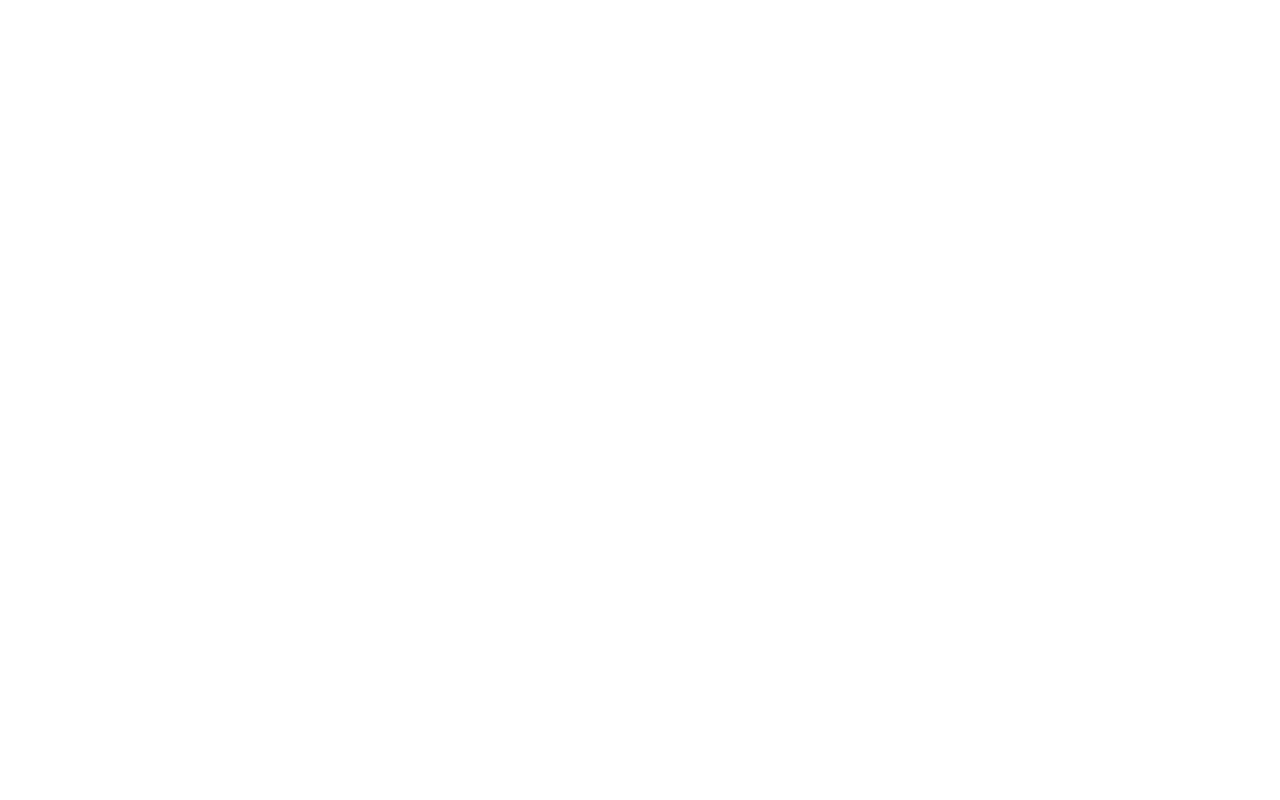
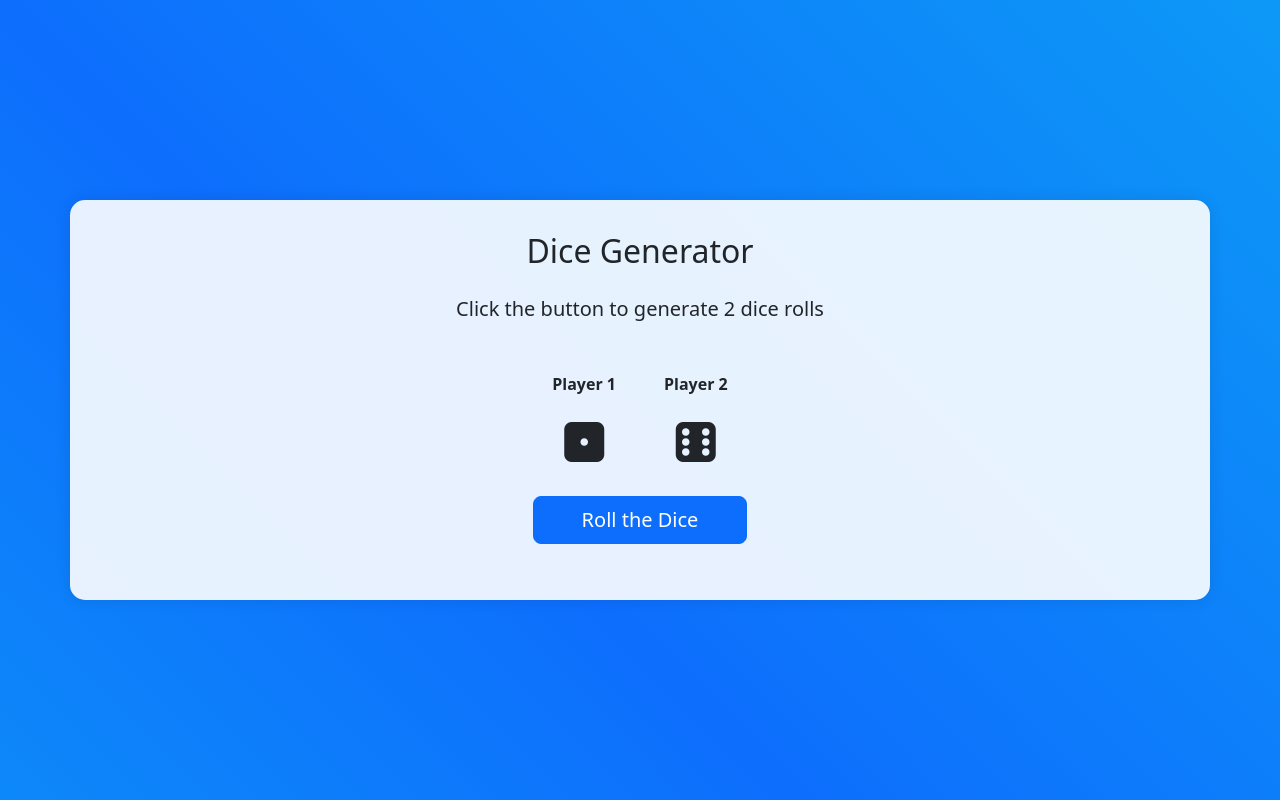
Before and after one commit to Ry0nan/web-dice-generator, a website: page index.html in a window 1280 px wide. Drawn offline with nearby package versions, Linux system fonts and the light colour scheme.

Commit message:
Basic layout of the website using bootstrap

```diff
--- a/index.html
+++ b/index.html
@@ -3,9 +3,69 @@
 <head>
     <meta charset="UTF-8">
     <meta name="viewport" content="width=device-width, initial-scale=1.0">
-    <title> Dice Generator </title>
+    <link href="https://cdn.jsdelivr.net/npm/bootstrap@5.3.5/dist/css/bootstrap.min.css" rel="stylesheet">
+    <link rel="stylesheet" href="https://cdn.jsdelivr.net/npm/bootstrap-icons@1.11.0/font/bootstrap-icons.css">
+    <title>Dice Generator</title>
+    <style>
+        /* animated gradient */
+        body {
+            min-height: 100vh;
+            background: linear-gradient(
+                45deg,
+                #0d6efd,
+                #0dcaf0,
+                #0d6efd,
+                #0dcaf0
+            );
+            background-size: 400% 400%;
+            animation: gradientAnimation 15s ease infinite;
+        }
+
+        @keyframes gradientAnimation {
+            0% {
+                background-position: 0% 50%;
+            }
+            50% {
+                background-position: 100% 50%;
+            }
+            100% {
+                background-position: 0% 50%;
+            }
+        }
+
+        /* for content visibility */
+        .container {
+            background-color: rgba(255, 255, 255, 0.9);
+            padding: 2rem;
+            border-radius: 15px;
+            box-shadow: 0 0 15px rgba(0, 0, 0, 0.1);
+            position: relative;
+            z-index: 1;
+        }
+    </style>
 </head>
-<body>
+<body class="min-vh-100 d-flex flex-column justify-content-center">
+    <div class="container text-center">
+        <h2 class="mb-4">Dice Generator</h2>
+        <p class="lead mb-5">Click the button to generate 2 dice rolls</p>
 
+        <div class="d-flex justify-content-center gap-5 my-4 mx-auto" style="max-width: 600px;">
+            <div class="text-center">
+                <p class="fw-bold mb-3">Player 1</p>
+                <i class="dice-1 dice bi bi-dice-1-fill fs-1"></i>
+            </div>
+            <div class="text-center">
+                <p class="fw-bold mb-3">Player 2</p>
+                <i class="dice-2 dice bi bi-dice-6-fill fs-1"></i>
+            </div>
+        </div>
+
+        <div class="d-grid gap-3 d-md-block">
+            <button id="rollButton" class="btn btn-primary btn-lg px-5">Roll the Dice</button>
+        </div>
+        <p id="result" class="mt-4 fs-5"></p>
+    </div>
+
+    <script src="https://cdn.jsdelivr.net/npm/bootstrap@5.3.5/dist/js/bootstrap.bundle.min.js"></script>
 </body>
 </html>
--- /dev/null
+++ b/package.json
@@ -0,0 +1,5 @@
+{
+  "dependencies": {
+    "bootstrap-icons": "^1.11.3"
+  }
+}
--- a/styles.css
+++ b/styles.css
@@ -0,0 +1,4 @@
+.dice {
+    width: 250px;
+    height: 250px;
+}
```
Also changed, not shown: 1 other file.
